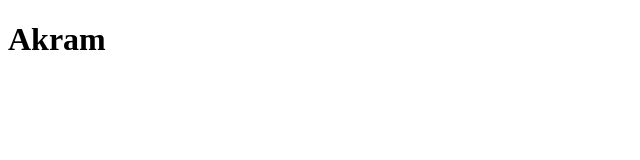
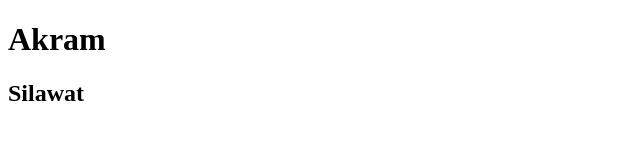
Before and after one commit to AkramSilawat/course-practis, a plain HTML site: page index.html in a window 1280 px wide. Shown: the whole page, without its empty margins (0-640 px from the left). Drawn offline with Linux system fonts and the light colour scheme.

Commit message:
My code Change

```diff
--- a/index.html
+++ b/index.html
@@ -7,5 +7,6 @@
 </head>
 <body>
     <h1>Akram</h1>
+    <h2>Silawat</h2>
 </body>
 </html>
```
